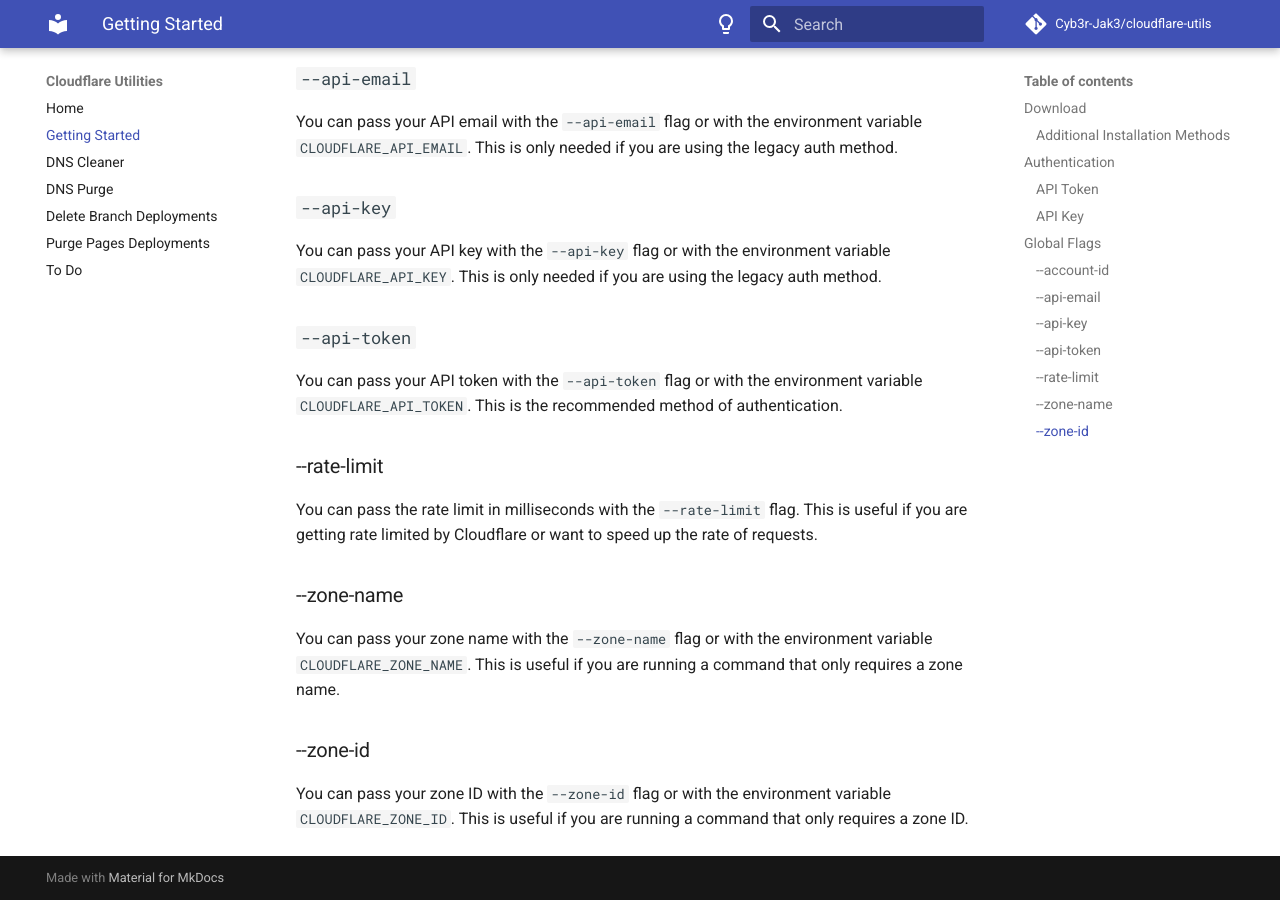
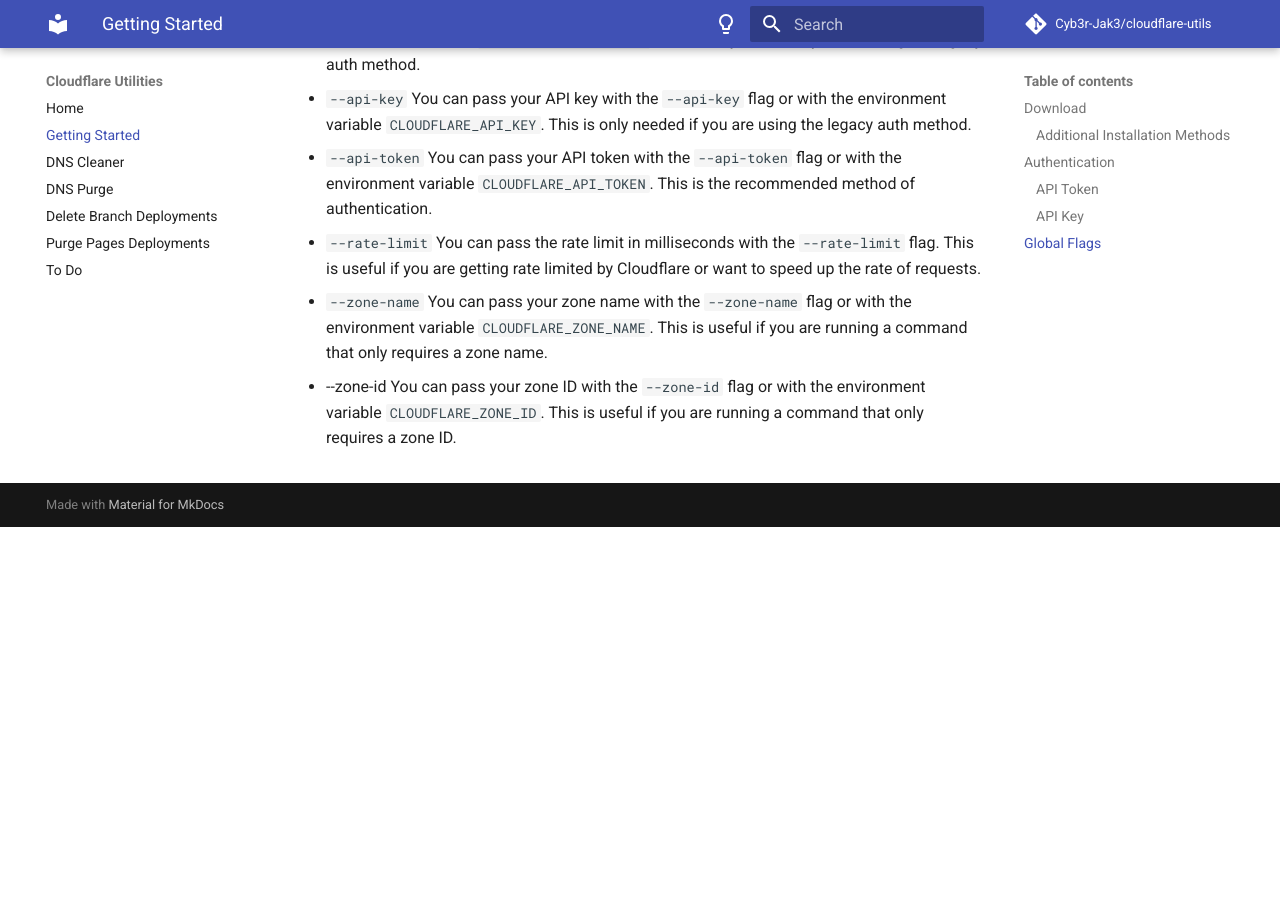
Before and after one commit to Cyb3r-Jak3/cloudflare-utils, an MkDocs documentation site: the page built from documentation/docs/started.md, in a window 1280 px wide and 900 px high, scrolled down 1194 px. Built offline with MkDocs 1.6.1 and Material for MkDocs 9.7.7, drawn with Linux system fonts in a browser that asks for light colours; comment, search, counter and statistics services are not loaded; after the commit the page ends 1721 px from its top, so only the background shows below that.

```diff
--- a/documentation/docs/started.md
+++ b/documentation/docs/started.md
@@ -35,23 +35,23 @@ You can pass your API email and key with environment variables of `CLOUDFLARE_AP
 
 ## Global Flags
 
-### `--account-id`
+- `--account-id`
 You can pass your account ID with the `--account-id` flag or with the environment variable `CLOUDFLARE_ACCOUNT_ID`
 
-### `--api-email`
+- `--api-email`
 You can pass your API email with the `--api-email` flag or with the environment variable `CLOUDFLARE_API_EMAIL`. This is only needed if you are using the legacy auth method.
 
-### `--api-key`
+- `--api-key`
 You can pass your API key with the `--api-key` flag or with the environment variable `CLOUDFLARE_API_KEY`. This is only needed if you are using the legacy auth method.
 
-### `--api-token`
+- `--api-token`
 You can pass your API token with the `--api-token` flag or with the environment variable `CLOUDFLARE_API_TOKEN`. This is the recommended method of authentication.
 
-### --rate-limit
+- `--rate-limit`
 You can pass the rate limit in milliseconds with the `--rate-limit` flag. This is useful if you are getting rate limited by Cloudflare or want to speed up the rate of requests.
 
-### --zone-name
+- `--zone-name`
 You can pass your zone name with the `--zone-name` flag or with the environment variable `CLOUDFLARE_ZONE_NAME`. This is useful if you are running a command that only requires a zone name.
 
-### --zone-id
+- --zone-id
 You can pass your zone ID with the `--zone-id` flag or with the environment variable `CLOUDFLARE_ZONE_ID`. This is useful if you are running a command that only requires a zone ID.
```
Also changed, not shown: documentation/docs/dns-cleaner.md (+2 -1 lines), documentation/docs/dns-purge.md (+4 -3 lines), documentation/docs/prune-deployments.md (+9 -2 lines), documentation/docs/purge-deployments.md (+7 -2 lines).
